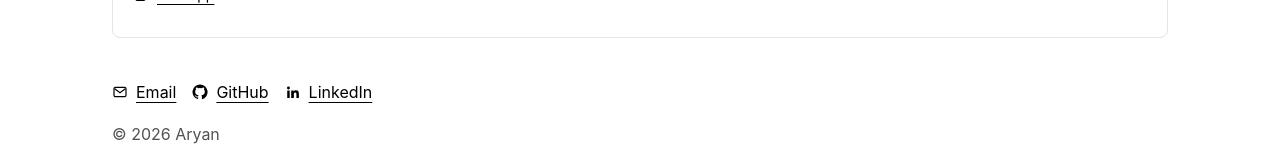
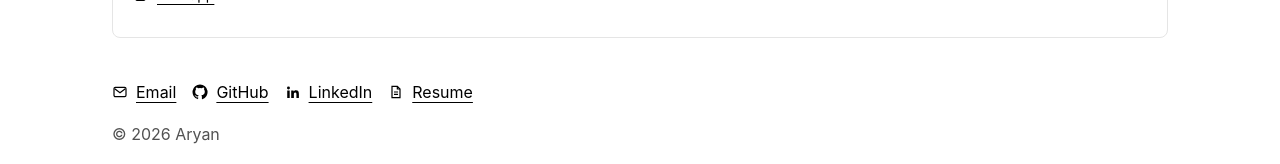
Before and after one commit to aryansfw/portfolio, a Next.js app: page /projects in a window 1280 px wide. Shown: the part 3055-3219 px from the top of the page. Built offline with nearby package versions, Linux system fonts and the light colour scheme.

Commit message:
add resume link

```diff
--- a/app/components/footer.tsx
+++ b/app/components/footer.tsx
@@ -1,4 +1,4 @@
-import { GitHubIcon, LinkedInIcon, MailIcon } from 'app/components/icons'
+import { FileTextIcon, GitHubIcon, LinkedInIcon, MailIcon } from 'app/components/icons'
 
 export default function Footer() {
   return (
@@ -26,6 +26,15 @@ export default function Footer() {
           <LinkedInIcon className="size-4" />
           LinkedIn
         </a>
+        <a
+          className="inline-flex min-h-11 items-center gap-2 underline underline-offset-4"
+          href="/resume.pdf"
+          rel="noopener noreferrer"
+          target="_blank"
+        >
+          <FileTextIcon className="size-4" />
+          Resume
+        </a>
       </nav>
       <p className="mt-2 text-neutral-600 dark:text-neutral-300">
         &copy; {new Date().getFullYear()} Aryan
--- a/app/components/icons.tsx
+++ b/app/components/icons.tsx
@@ -33,3 +33,12 @@ export function ExternalLinkIcon({ className }: IconProps) {
     </svg>
   )
 }
+
+export function FileTextIcon({ className }: IconProps) {
+  return (
+    <svg aria-hidden="true" className={className} viewBox="0 0 24 24" fill="none" stroke="currentColor" strokeWidth="1.8">
+      <path d="M6 3.5h8l4 4V20.5H6z" />
+      <path d="M14 3.5v4h4M9 12h6M9 15.5h6" />
+    </svg>
+  )
+}
--- a/app/page.tsx
+++ b/app/page.tsx
@@ -1,7 +1,7 @@
 import Link from 'next/link'
 import { BlogPosts } from 'app/components/posts'
 import { ProjectCards } from 'app/components/projects'
-import { GitHubIcon, LinkedInIcon, MailIcon } from 'app/components/icons'
+import { FileTextIcon, GitHubIcon, LinkedInIcon, MailIcon } from 'app/components/icons'
 
 export default function Page() {
   return (
@@ -29,6 +29,10 @@ export default function Page() {
           <LinkedInIcon className="size-4" />
           LinkedIn
         </a>
+        <a className="inline-flex min-h-11 items-center gap-2 underline underline-offset-4" href="/resume.pdf" target="_blank" rel="noopener noreferrer">
+          <FileTextIcon className="size-4" />
+          Resume
+        </a>
       </nav>
 
       <section className="my-20" aria-labelledby="featured-projects">
```
Also changed, not shown: 1 other file (tests, documents, lock files or other folders).
